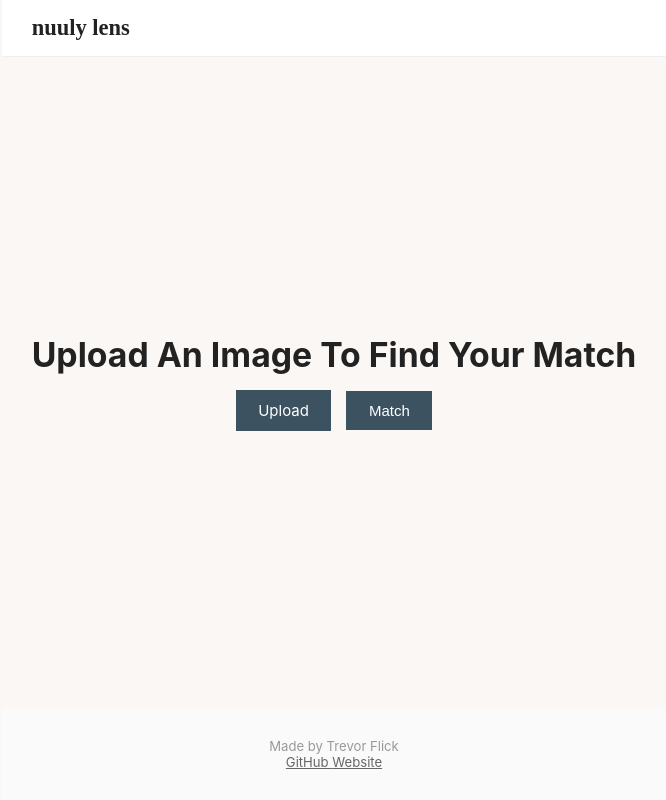
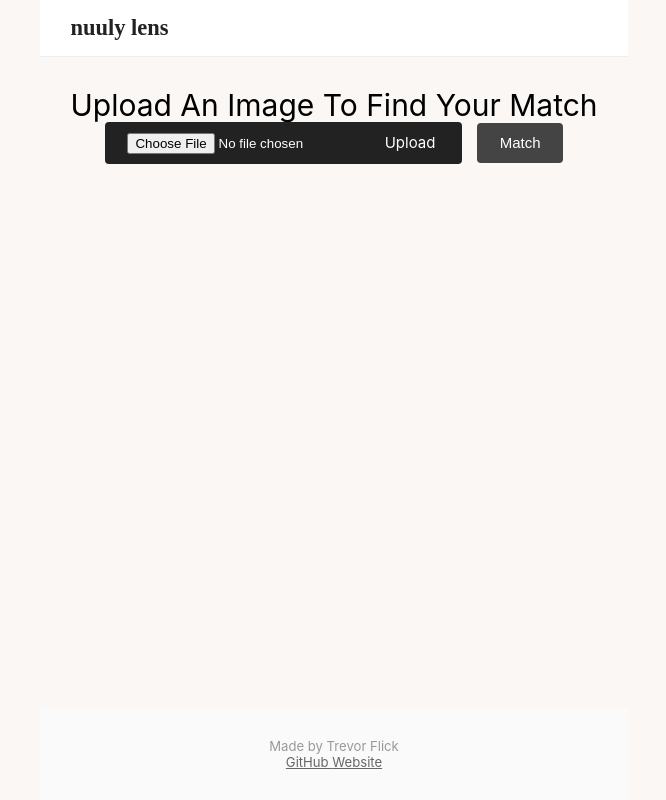
Before and after one commit to trevflick/nuuly-lens, a Vue app in the folder client/: page /upload in a window 1280 px wide. Shown: the whole page, without its empty margins (306-972 px from the left). Built offline with nearby package versions, Linux system fonts and the light colour scheme.

Commit message:
fixed imgUpload to show results (renaming things)

```diff
--- a/client/src/components/ImageUpload.vue
+++ b/client/src/components/ImageUpload.vue
@@ -17,17 +17,13 @@
       <div v-if="isLoading" class="loader">Looking for your match...</div>
     </div>
 
-      <div class="results-container" v-if="results.length">
-        <div v-for="(match, index) in results" :key="index" class="match">
-          <img :src="match.imageUrl" :alt="match.displayName" />
-          <p>{{ match.displayName }} ({{ (match.similarity * 100).toFixed(1) }}%)</p>
-        </div>
-      </div>
+    <MatchGrid v-if="results.length" :matches="results" />
   </div>
 </template>
 
 <script setup>
 import { ref } from 'vue'
+import MatchGrid from './MatchGrid.vue'
 
 const image = ref(null)
 const results = ref([])
@@ -54,17 +50,12 @@
 
     const data = await response.json()
 
-      if (data.bestMatch) {
-        results.value = [
-          {
-            displayName: data.bestMatch.displayName,
-            imageUrl: data.uploadedImageUrl || data.bestMatch.image,
-            similarity: data.similarity,
-          },
-        ]
-      } else {
-        console.warn("No match found")
-      }
+    results.value = data.topMatches.map(match => ({
+      displayName: match.product.displayName,
+      imageUrl: match.product.image,
+      similarity: match.similarity,
+      brand: match.product.brand || 'Nuuly',
+    }))
   } catch (error) {
     console.error("Upload failed:", error)
   } finally {
@@ -75,33 +66,34 @@
 
 <style scoped>
 .page-container {
-  flex: 1;
   display: flex;
+  flex-direction: column;
   align-items: center;
-  justify-content: center;
   padding: 2rem;
 }
 
 .upload-container {
-  max-width: 800px;
-  width: 100%;
+  margin-bottom: 2rem;
   text-align: center;
 }
 
-  .main-title{
-    font-size: 2.25rem;
-    font-weight: bold;
-    color: #222;
-    margin-bottom: 1rem;
+.custom-file-upload {
+  background-color: #222;
+  color: white;
+  padding: 0.75rem 1.5rem;
+  border-radius: 4px;
+  font-size: 1rem;
+  cursor: pointer;
+  margin-right: 1rem;
 }
 
 button {
-    background-color: #3C5260;
+  background-color: #444;
   color: white;
+  padding: 0.75rem 1.5rem;
+  border-radius: 4px;
+  font-size: 1rem;
   border: none;
-    padding: 0.75rem 1.5rem;
-    font-size: 1rem;
-    border-radius: 0px;
   cursor: pointer;
 }
 
@@ -113,79 +105,5 @@
 .loader {
   margin-top: 1rem;
   font-style: italic;
-    color: gray;
-  }
-
-  .results-grid {
-    margin-top: 2rem;
-    display: flex;
-    justify-content: center;
-    gap: 1.5rem;
-    flex-wrap: wrap;
-  }
-
-  .result-card {
-    width: 230px;
-    display: flex;
-    flex-direction: column;
-    align-items: center;
-    background: transparent;
-    box-shadow: none;
-    border: none;
-    padding: 0;
-    transition: transform 0.2s ease, box-shadow 0.2s ease;
-  }
-
-  .result-card:hover {
-    transform: translateY(-6px);
-    box-shadow: 0 8px 16px rgba(0, 0, 0, 0.1);
-  }
-
-  .result-image {
-    width: 100%;
-    height: 350px;
-    object-fit: cover;
-  }
-
-  .result-details {
-    background-color: white;
-    border-top: none;
-    border-bottom-left-radius: 0px;
-    border-bottom-right-radius: 0px;
-    padding: 0.75rem;
-    width: 100%;
-    text-align: center;
-    box-shadow: 0 2px 6px rgba(0, 0, 0, 0.05);
-  }
-
-  .result-name {
-    font-family: 'Inter', sans-serif;
-    font-weight: 500;
-    font-size: 1rem;
-    color: #222;
-    margin: 0;
-  }
-
-  .result-score {
-    font-family: 'Inter', sans-serif;
-    font-size: 0.875rem;
-    color: gray;
-    margin-top: 0.25rem;
-  }
-
-  input[type="file"] {
-  display: none;
-}
-
-.custom-file-upload {
-  background-color: #3C5260;
-  color: white;
-  border: none;
-  padding: 0.75rem 1.5rem;
-  font-size: 1rem;
-  border-radius: 0px;
-  cursor: pointer;
-  display: inline-block;
-  margin-right: 1rem;
 }
 </style>
--- a/client/src/components/MatchGrid.vue
+++ b/client/src/components/MatchGrid.vue
@@ -4,7 +4,7 @@
         v-for="(match, index) in matches"
         :key="index"
         :displayName="match.displayName"
-        :imageUrl="match.image"
+        :imageUrl="match.imageUrl"
         :similarity="match.similarity"
         :brand="match.brand"
       />
```
Also changed, not shown: 1 other file (tests, documents, lock files or other folders). Lines whose indentation alone changed are shown as unchanged.
